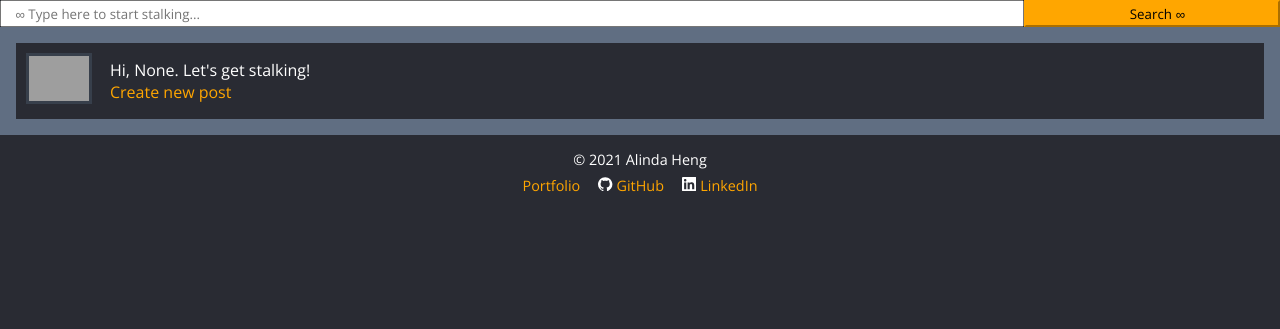
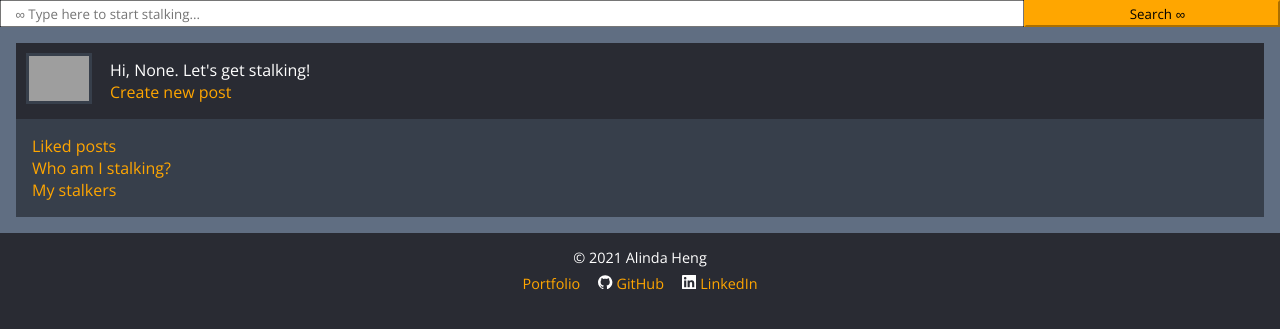
Before and after one commit to Alindah/stalkback, a Flask app: page /dashboard in a window 1280 px wide. Shown: the part 80-409 px from the top of the page. Run offline with Flask 2, Linux system fonts and the light colour scheme; the visitor is signed in with stand-in values (Sample User, id 1); data comes from the database, SQL or seed files in the repository; data that the repository does not hold is empty; grey boxes are pictures that could not be loaded.

Commit message:
Added quick links to dashboard

```diff
--- a/app/static/default.css
+++ b/app/static/default.css
@@ -456,3 +456,8 @@ input[type='submit'] {
     font-family: var(--font-header);
     text-transform: capitalize;
 }
+
+.dashboard-quick-links {
+    background-color: var(--color-header-gray);
+    padding: 1em;
+}
--- a/app/templates/dashboard.html
+++ b/app/templates/dashboard.html
@@ -19,6 +19,11 @@
             </td>
         </table>
     </div>
+    <div class="dashboard-quick-links">
+        <a href="{{ url_for('liked_posts') }}">Liked posts</a><br>
+        <a href="{{ url_for('stalklist', username = current_user.username, category = 'none', rel = 'stalking') }}">Who am I stalking?</a><br>
+        <a href="{{ url_for('stalklist', username = current_user.username, category = 'none', rel = 'stalkers') }}">My stalkers</a><br>
+    </div>
 
     {% for post in current_user.stalked_submissions() %}
         <p>{{ user_submission(post) }}</p>
--- a/app/templates/liked_posts.html
+++ b/app/templates/liked_posts.html
@@ -1,6 +1,7 @@
 {% extends "base.html" %}
 {% from "macros.html" import user_submission with context %}
 {% block content %}
+    <h2>Posts you've liked</h2>
     {% for post in current_user.liked_posts %}
         <p>{{ user_submission(post) }}</p>
     {% endfor %}
```
